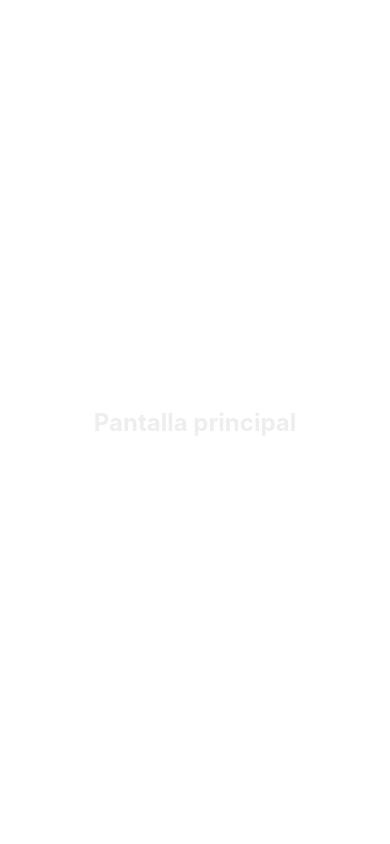
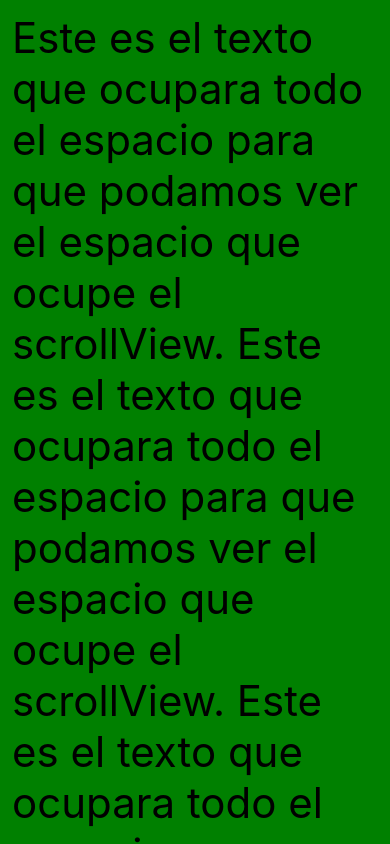
Before and after one commit to Cherry-16/PM193, a React Native app in the folder my-blank/: screen / in a window 390 px wide. Built offline with nearby package versions, Linux system fonts and the light colour scheme.

Commit message:
ScrollView
Arriba-Abajo

```diff
--- a/my-blank/App.js
+++ b/my-blank/App.js
@@ -1,23 +1,64 @@
-import React, {useEffect, useState} from 'react';
-import {View, StatusBar} from 'react-native';
-import SplashScreen from './src/screens/SplashScreens';
-import HomeScreen from './src/screens/HomeScreens';
+import {
+  ScrollView, // Para hacer el contenido desplazable
+  StatusBar, // Para acceder a la altura de la barra de estado
+  StyleSheet, // Para crear estilos
+  Text
+} from 'react-native';
+import { SafeAreaProvider, SafeAreaView } from 'react-native-safe-area-context';
 
-export default function App() {
-  const [isLoading, setIsLoading] = useState(true);
+const App = () => (
+  <SafeAreaProvider>
+    <SafeAreaView style={styles.container} edges={['top']}>
+      <ScrollView style={styles.scrollView}>
+        <Text style={styles.text}>
+          Este es el texto que ocupara todo el espacio
+          para que podamos ver el espacio que ocupe el scrollView.
+          Este es el texto que ocupara todo el espacio
+          para que podamos ver el espacio que ocupe el scrollView.
+          Este es el texto que ocupara todo el espacio
+          para que podamos ver el espacio que ocupe el scrollView.
+          Este es el texto que ocupara todo el espacio
+          para que podamos ver el espacio que ocupe el scrollView.
+          Este es el texto que ocupara todo el espacio
+          para que podamos ver el espacio que ocupe el scrollView.
+          Este es el texto que ocupara todo el espacio
+          para que podamos ver el espacio que ocupe el scrollView.
+          Este es el texto que ocupara todo el espacio
+          para que podamos ver el espacio que ocupe el scrollView.
+          Este es el texto que ocupara todo el espacio
+          para que podamos ver el espacio que ocupe el scrollView.
+          Este es el texto que ocupara todo el espacio
+          para que podamos ver el espacio que ocupe el scrollView.
+          Este es el texto que ocupara todo el espacio
+          para que podamos ver el espacio que ocupe el scrollView.
+                    Este es el texto que ocupara todo el espacio
+          para que podamos ver el espacio que ocupe el scrollView.
+          Este es el texto que ocupara todo el espacio
+          para que podamos ver el espacio que ocupe el scrollView.
+          Este es el texto que ocupara todo el espacio
+          para que podamos ver el espacio que ocupe el scrollView.
+          Este es el texto que ocupara todo el espacio
+          para que podamos ver el espacio que ocupe el scrollView.
+          Este es el texto que ocupara todo el espacio
+          para que podamos ver el espacio que ocupe el scrollView.
+        </Text>
+      </ScrollView>
+    </SafeAreaView>
+  </SafeAreaProvider>
+);
 
-  useEffect(() => {
-    const timer = setTimeout(() => {
-      setIsLoading(false);
-    }, 2500);
+const styles = StyleSheet.create({
+  container: {
+    flex: 1,
+    paddingTop: StatusBar.currentHeight
+  },
+  scrollView: {
+    backgroundColor: 'green',
+  },
+  text: {
+    fontSize: 42,
+    padding: 12,
+  },
+});
 
-    return () => clearTimeout(timer);
-  }, []);
-
-  return (
-    <View style={{flex: 1}}>
-      <StatusBar hidden/>
-      {isLoading ? <SplashScreen /> : <HomeScreen />}
-    </View>
-  );
-}
+export default App;
--- a/my-blank/package.json
+++ b/my-blank/package.json
@@ -17,7 +17,8 @@
     "react-native": "0.79.2",
     "react-native-elements": "^3.4.3",
     "react-native-paper": "^5.14.5",
-    "react-native-web": "^0.20.0"
+    "react-native-web": "^0.20.0",
+    "react-native-safe-area-context": "5.4.0"
   },
   "devDependencies": {
     "@babel/core": "^7.20.0"
```
Also changed, not shown: 1 other file (tests, documents, lock files or other folders).
